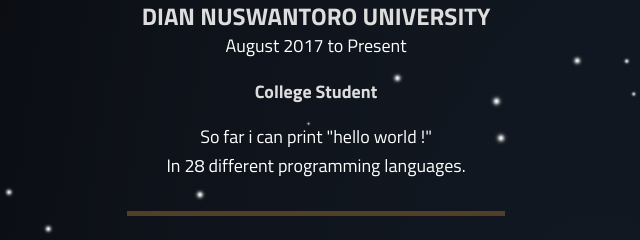
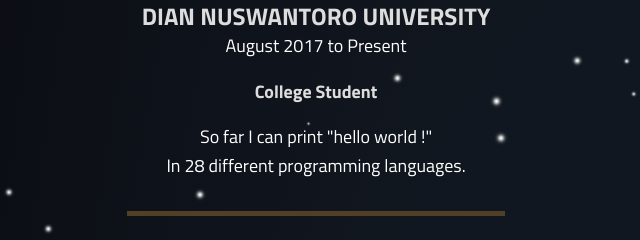
Before and after one commit to galontong/galontong.github.io, a plain HTML site: page index.html in a window 1280 px wide. Shown: the part 820-1060 px from the top of the page, 39-679 px from the left. Drawn offline with nearby package versions, Linux system fonts and the light colour scheme.

Commit message:
Update index.html

```diff
--- a/index.html
+++ b/index.html
@@ -145,7 +145,7 @@
 							<p>August 2017 to Present</p>
 							<h4 class="pt-20 pb-20">College Student</h4>
 							<p>
-								So far i can print "hello world !"<br>In 28 different programming languages.
+								So far I can print "hello world !"<br>In 28 different programming languages.
 							</p>
 						</div>
 						<div class="btm-border d-block mx-auto"></div>
```
